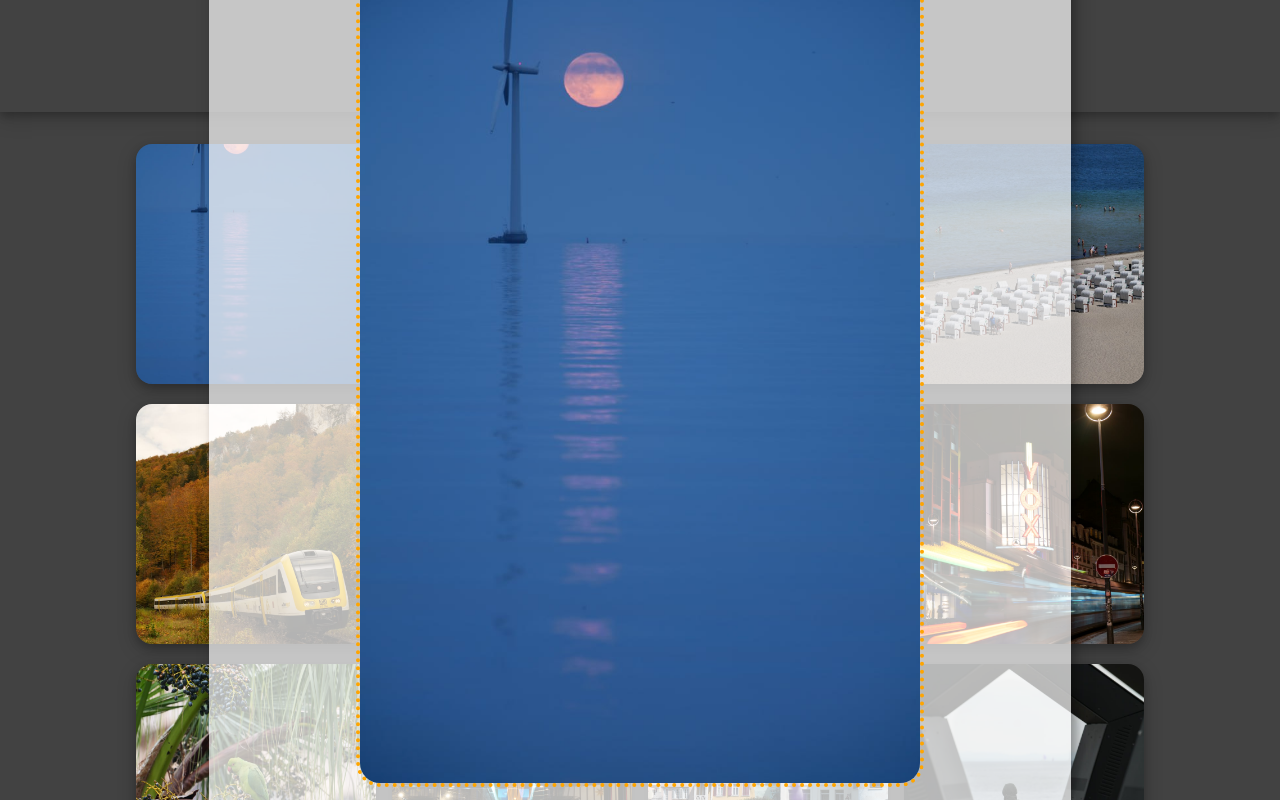
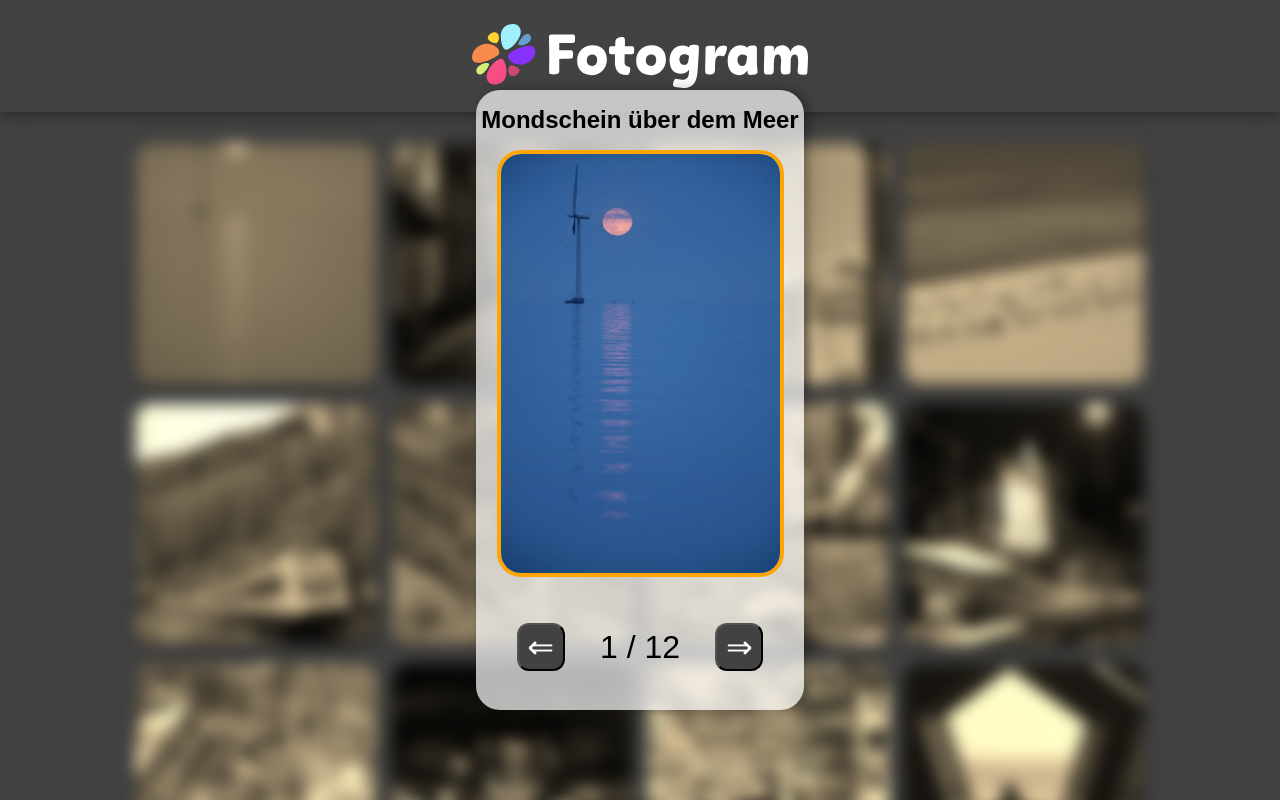
Before and after one commit to Schuhoch2/Fotogram, a plain HTML site: page index.html in a window 1280 px wide. Both pictures are taken after a click on the picture 256 px from the left and 264 px from the top of the page. Shown: the top 800 px of the page. Drawn offline with Linux system fonts and the light colour scheme.

Commit message:
added blur for background while open overlay, added id for content, added contentlimit, filter for img in main, changed img size in overlay

```diff
--- a/index.html
+++ b/index.html
@@ -16,15 +16,16 @@
         <img src="./assets/img/logo/Fotogram_Logo.svg" class="d_none_400px">
         <img src="./assets/img/logo/favicon.svg" class="max-width-400px">
     </header>
-    <div class="overlay d_none" id="overlay" onclick="toggleOverlay()">
 
-    </div>
-    <main>
+    <main id="main_content">
         <div id="pictures">
 
         </div>
 
     </main>
+    <div class="overlay d_none" id="overlay" onclick="toggleOverlay()">
+
+        </div>
     <footer>
         <a href="./datenschutz.html">Datenschutz</a>
         <a href="./impressum.html">Impressum</a>
--- a/loadpictures.js
+++ b/loadpictures.js
@@ -50,8 +50,7 @@ function getPicTemplateHTML(i) {
 }
 function toggleDialog(i) {
     let overlayRef = document.getElementById('overlay');
-    // let overlayClose = document.getElementById('close_overlay');
-    // overlayClose.classList.toggle('d_none');
+    blurBackground();
     overlayRef.innerHTML = "";
     overlayRef.innerHTML = getOverlayTemplateHTML(i);
     overlayRef.classList.toggle('d_none');
@@ -62,28 +61,40 @@ function updateOverlay(i) {
     overlayRef.innerHTML = getOverlayTemplateHTML(i);
 
 }
-function toggleOverlay(){
+function toggleOverlay() {
     let overlayRef = document.getElementById('overlay');
+    blurBackground();
     overlayRef.classList.toggle('d_none');
+
 }
 
-function nextPic(i){
+function blurBackground() {
+    let content = document.getElementById('main_content');
+    let overlayRef = document.getElementById('overlay');
+    if (overlayRef.classList.contains('d_none')) {
+        content.classList.toggle('filter')
+    } else {
+        content.classList.remove('filter')
+    }
+}
+
+function nextPic(i) {
     i++;
-    if (i >= pictureSrcs.length){
+    if (i >= pictureSrcs.length) {
         i = 0;
     }
     updateOverlay(i);
 }
 
-function beforePic(i){
+function beforePic(i) {
     i--;
-    if (i < 0){
+    if (i < 0) {
         i = pictureSrcs.length - 1;
     }
     updateOverlay(i);
 }
 
-function preventBubbling(event){
+function preventBubbling(event) {
     event.stopPropagation();
 }
 
@@ -98,7 +109,7 @@ function getOverlayTemplateHTML(i) {
             ⇐
         </button>
         <p style="text-align: center;">
-            ${i +1} / ${pictureSrcs.length}
+            ${i + 1} / ${pictureSrcs.length}
         </p>
         <button id="btnRight" class="overlayBtn" onclick="nextPic(${i})">
             ⇒
--- a/style.css
+++ b/style.css
@@ -29,6 +29,8 @@ main {
     display: grid;
     flex-grow: 1;
     align-items: center;
+    max-width: 1920px;
+    margin: auto;
 }
 
 main img {
@@ -38,11 +40,14 @@ main img {
     border-radius: 16px;
     object-fit: cover;
     box-shadow: 0 4px 8px 0 rgba(0, 0, 0, 0.2), 0 6px 20px 0 rgba(0, 0, 0, 0.19);
+    filter: sepia(100%);
+    transition: .2s ease-in-out;
 }
 
 main img:hover {
     box-shadow: 0 4px 8px 0 rgba(255, 255, 255, 0.2), 0 6px 20px 0 rgba(255, 255, 255, 0.19);
-
+    transition: .2s ease-in-out;
+    filter: sepia(0);
 }
 
 footer {
@@ -62,10 +67,12 @@ footer a {
     font-size: 24px;
     text-align: center;
 }
-footer a:hover{
+
+footer a:hover {
     color: #ffaa08;
 
 }
+
 #pictures {
     margin: 24px;
 }
@@ -83,6 +90,7 @@ footer a:hover{
     align-items: center;
     justify-content: center;
 }
+
 .overlayBtn {
     background-color: #424242;
     border-radius: 12px;
@@ -92,6 +100,7 @@ footer a:hover{
     font-size: 32px;
     color: white;
 }
+
 .overlayText {
     display: flex;
     flex-direction: row;
@@ -104,20 +113,28 @@ footer a:hover{
 
 }
 
+.filter {
+    filter: blur(8px);
+}
+
 .bigpicture {
     background-color: rgba(255, 255, 255, 0.7);
     box-shadow: 4px 0px 8px 0 rgba(0, 0, 0, 0.2), 6px 0px 20px 0 rgba(0, 0, 0, 0.19);
 
     border-radius: 24px;
 }
+
 .bigpicture img {
-    width: 65%;
-    border-style: dotted;
+    width: 85%;
+    height: auto;
+    max-height: 60vh;
+    border-style: solid;
     border-radius: 24px;
     border-color: orange;
     border-width: 4px;
     margin-bottom: 16px;
 }
+
 .bigpicture h3 {
     color: black;
     font-size: 24px;
@@ -126,18 +143,22 @@ footer a:hover{
     text-align: center;
 }
 
+
 .d_none {
     display: none;
 }
+
 .max-width-400px {
-    display:none;
+    display: none;
 }
-@media(max-width:400px){
+
+@media(max-width:400px) {
     .d_none_400px {
         display: none;
     }
+
     .max-width-400px {
-        display:flex;
+        display: flex;
         justify-self: center;
         align-items: center;
 
```
